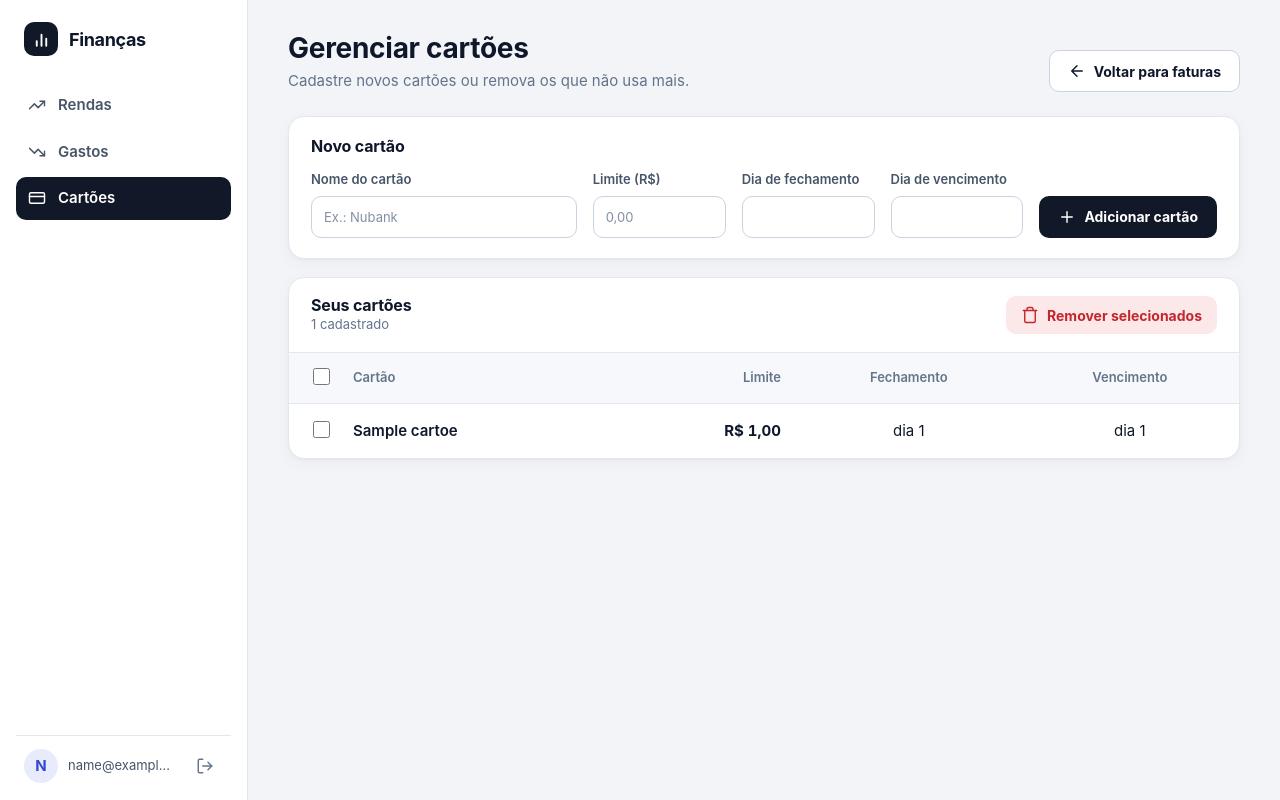
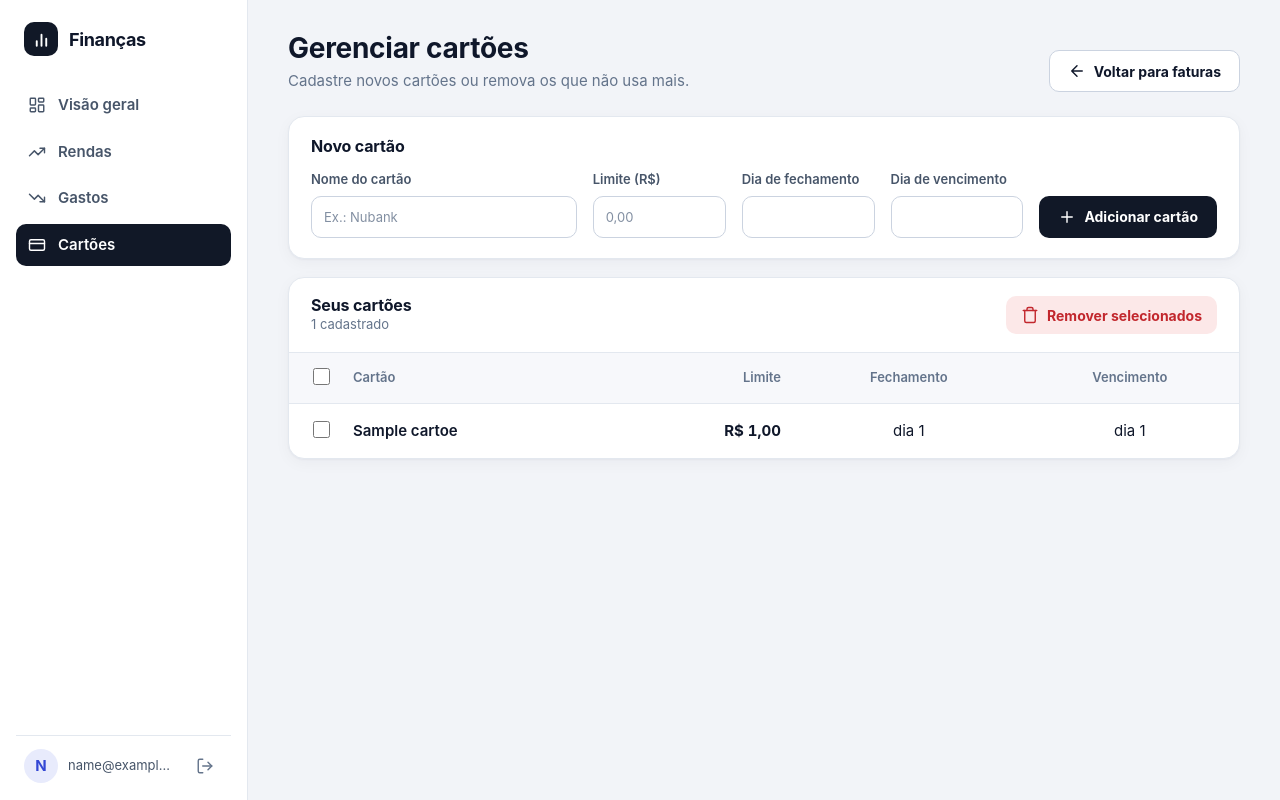
Before and after one commit to gabrielsiqueira-bit/finan, a Flask app: page /cartoes/gerenciar in a window 1280 px wide. Run offline with Flask 3, Linux system fonts and the light colour scheme; the visitor is signed in with stand-in values (Sample User, id 1); tables that the repository leaves empty hold one stand-in row (values such as "Sample post"); some libraries are stand-ins or nearby versions.

Commit message:
Update base.html

```diff
--- a/templates/base.html
+++ b/templates/base.html
@@ -21,6 +21,10 @@
 
     {% set fp = filtro.params if filtro is defined else {} %}
     <nav class="menu" aria-label="Seções">
+      <a class="menu-item {{ 'ativo' if aba == 'inicio' }}" href="{{ url_for('inicio') }}"
+         {% if aba == 'inicio' %}aria-current="page"{% endif %}>
+        {{ ico('grid') }}<span>Visão geral</span>
+      </a>
       <a class="menu-item {{ 'ativo' if aba == 'rendas' }}" href="{{ url_for('rendas', **fp) }}"
          {% if aba == 'rendas' %}aria-current="page"{% endif %}>
         {{ ico('up') }}<span>Rendas</span>
```
